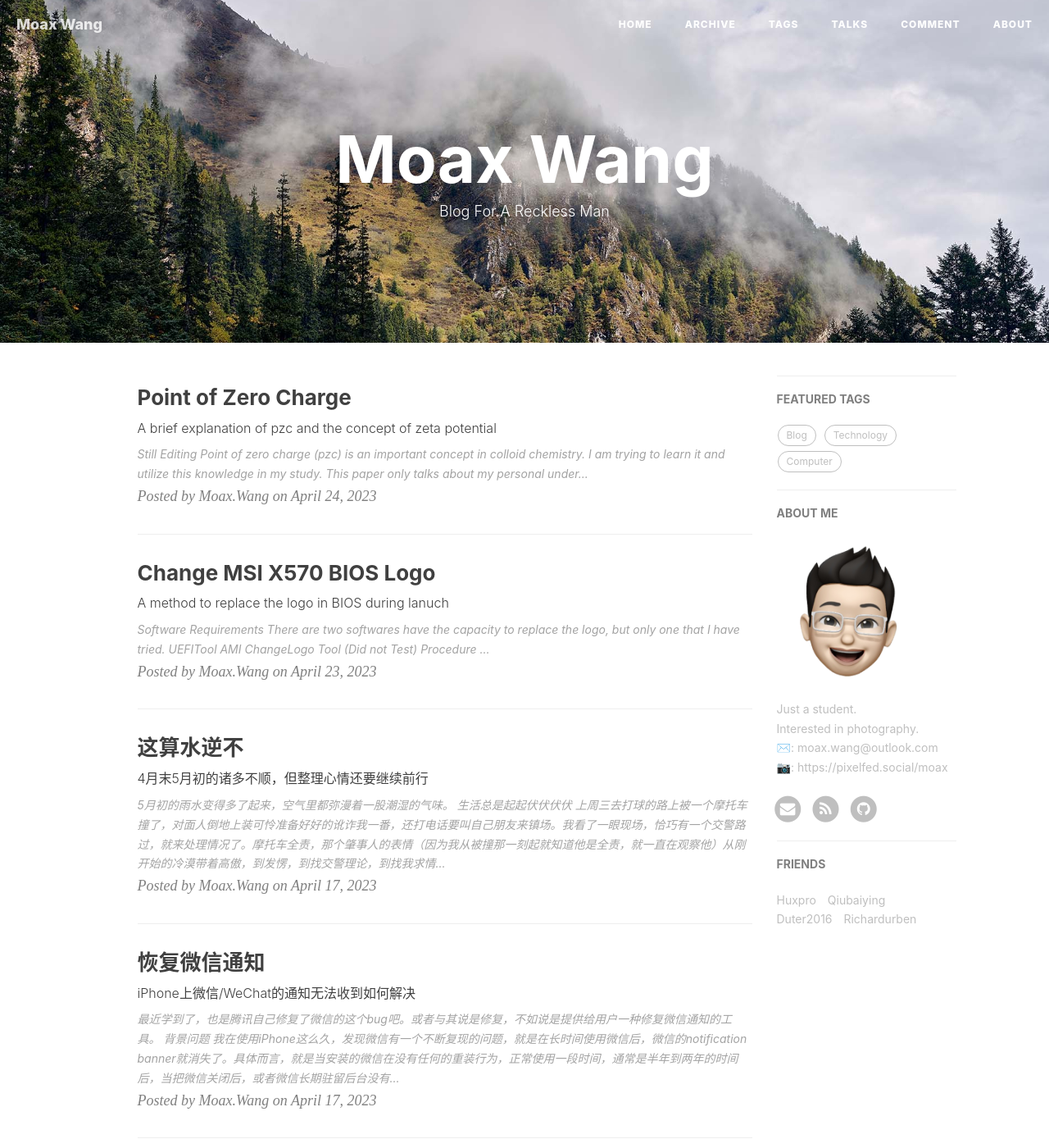
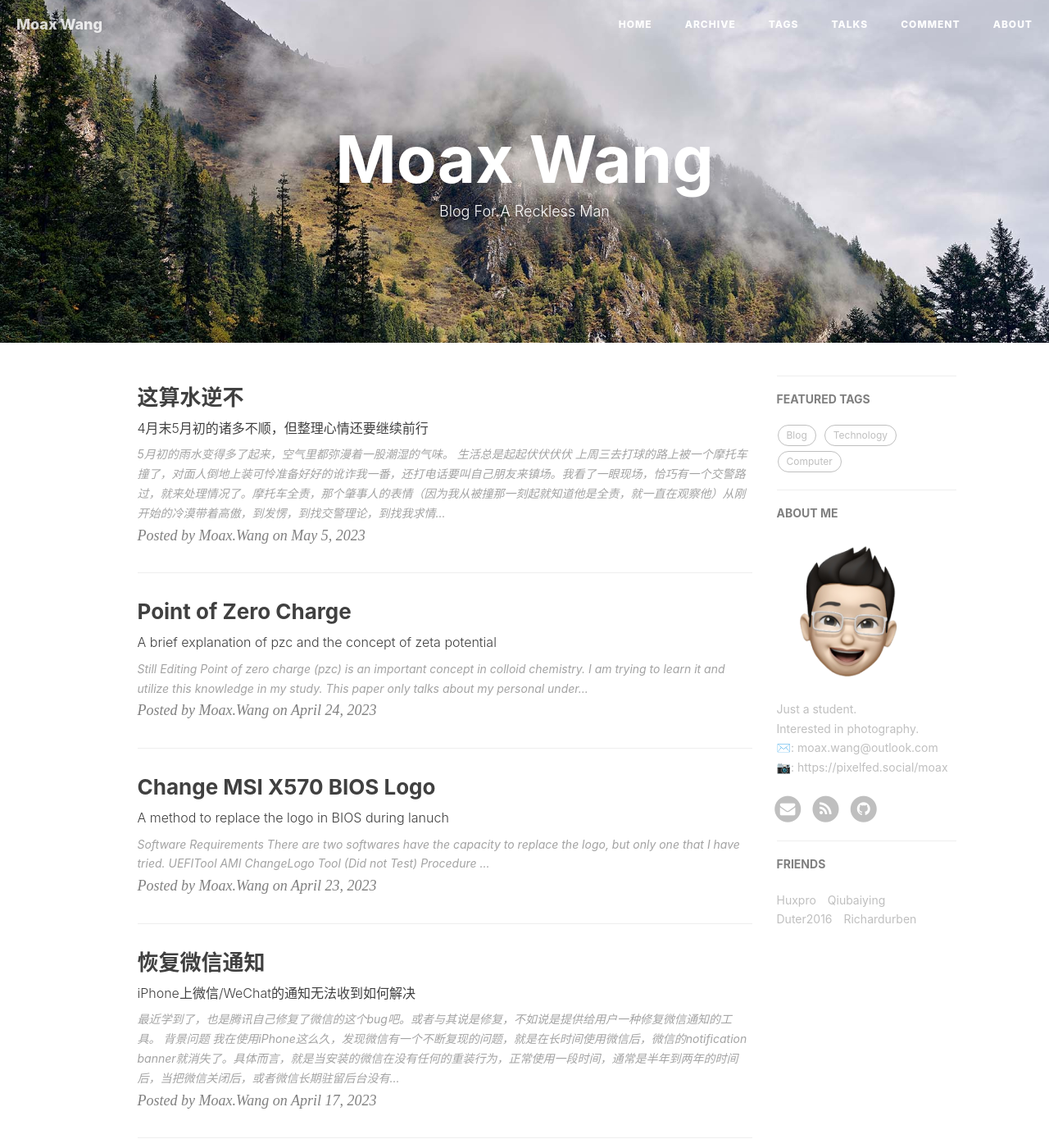
Before and after one commit to WinchellWang/winchellwang.github.io, a Jekyll site: the page built from index.html, in a window 1280 px wide and 1400 px high. Shown: the whole window at 82% size. Built offline with Jekyll 4.4.1, drawn with Linux system fonts in a browser that asks for light colours; nearby versions of some CDN libraries; the list of posts is cut into pages by our own code; comment, search, counter and statistics services are not loaded.

Commit message:
Update 2023-05-05-mood_down_but_keep_carry_on.md

```diff
--- a/_posts/2023-05-05-mood_down_but_keep_carry_on.md
+++ b/_posts/2023-05-05-mood_down_but_keep_carry_on.md
@@ -2,7 +2,7 @@
 layout: post
 title: 这算水逆不
 subtitle: 4月末5月初的诸多不顺，但整理心情还要继续前行
-date: 2023-04-17
+date: 2023-05-05
 author: Moax.Wang
 header-img: "img/post-bg-life.jpg"
 tags:
```
